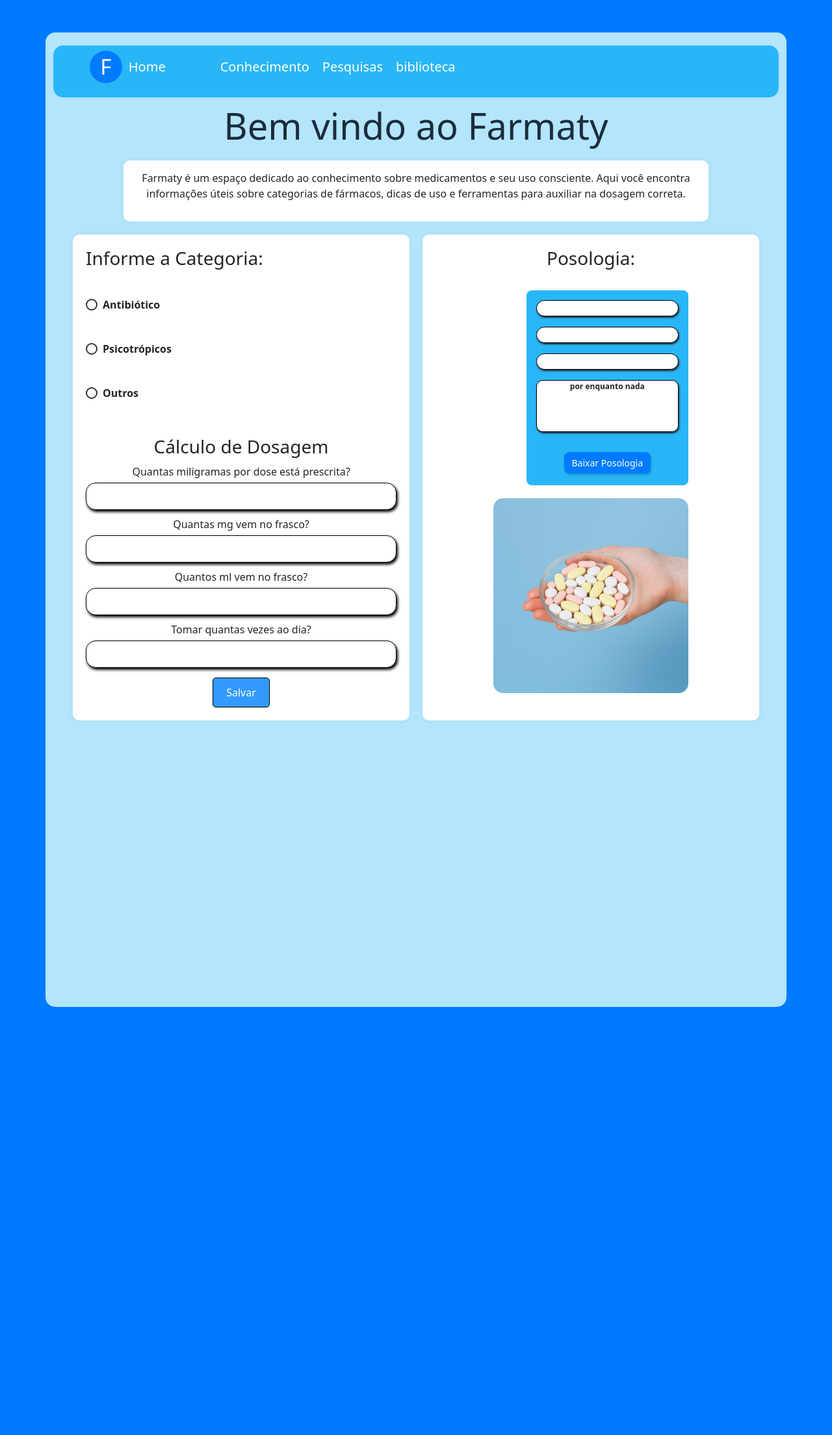
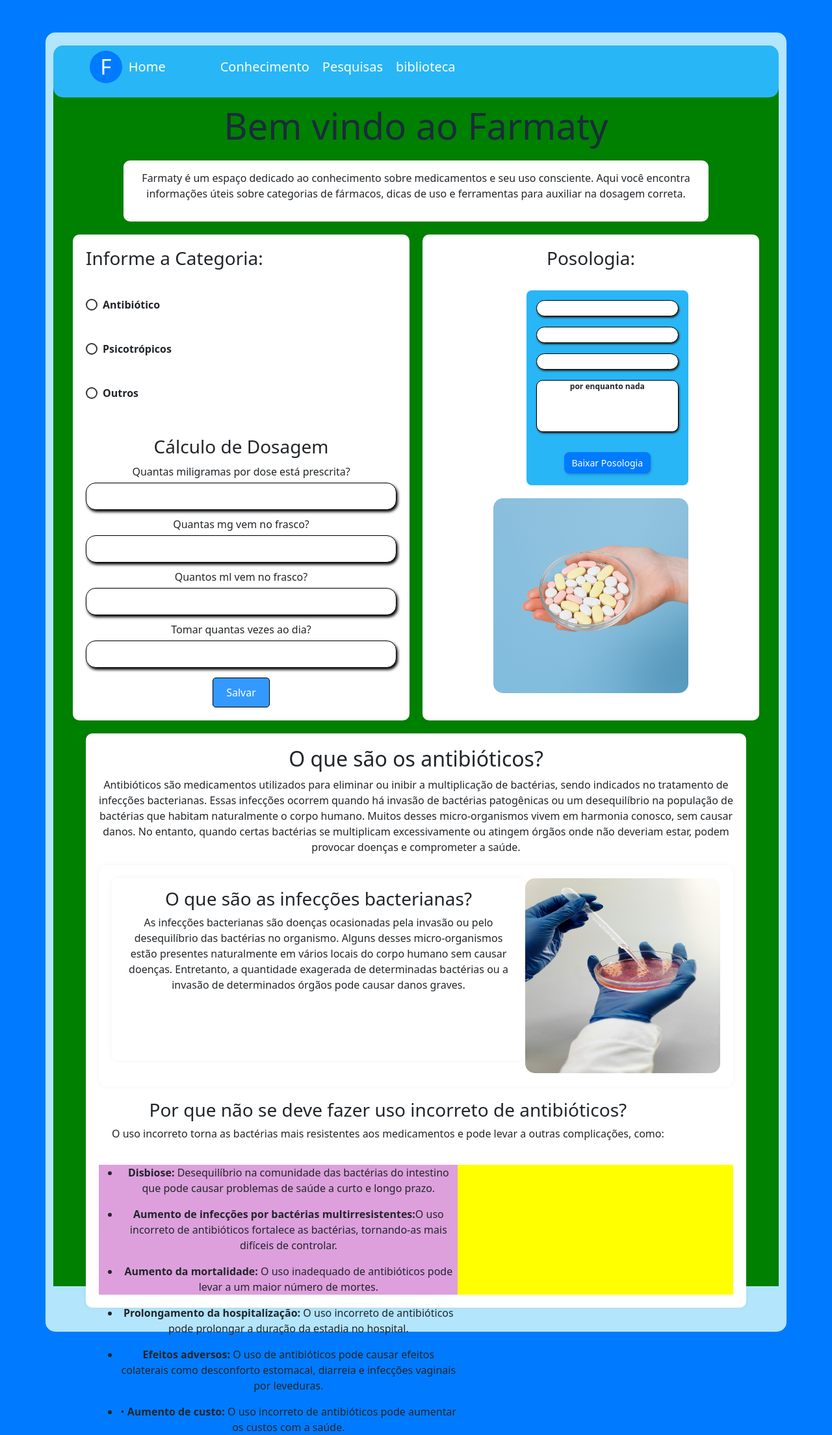
Before and after one commit to Anaellen123/Farmaty, a Flask app: page / in a window 1280 px wide. Shown: the whole page at 65% size. Before the commit the page ends 1550 px from the top, so only its background shows below. Run offline with Flask 3, Linux system fonts and the light colour scheme; some libraries are stand-ins or nearby versions.

Commit message:
twenty-ninth commit

```diff
--- a/static/css/style4.css
+++ b/static/css/style4.css
@@ -22,7 +22,7 @@ body{
 
 #background{
     background-color: var(--azul-claro);
-    height: 1500px;
+    height: 2000px;
     width: 100%;
     position: relative;
     top: 50px;
@@ -134,8 +134,9 @@ body{
 
 #bottom {
     padding: 30px;
+    height: 1850px;
     text-align: center;
-    background-color: var(--azul-claro);
+    background-color: green;
 }
 
 #bottom h1 {
@@ -143,7 +144,7 @@ body{
     margin-bottom: 20px;
 }
 
-#text {
+.text {
     background-color: #ffffff;
     border-radius: 10px;
     padding: 15px;
@@ -289,12 +290,12 @@ button:hover {
     font-size: 12px;
 }
 
-#img {
+.img {
     text-align: center;
 
 }
 
-#img img{
+.img img{
     border-radius: 15px;
 }
 
@@ -319,3 +320,49 @@ button:hover {
 #btn-download:hover {
     background-color: #0056b3;
 }
+
+#conteudo{
+    padding: 20px;
+    width: 100%;
+}
+
+#history{
+    background-color: #ffffff;
+    border-radius: 10px;
+    padding: 20px;
+    flex: 1 1 45%;
+    box-shadow: 0 0 10px rgba(0,0,0,0.05);
+
+}
+
+#history2{
+    display: flex;
+    background-color: #ffffff;
+    border-radius: 10px;
+    padding: 20px;
+    flex: 1 1 45%;
+    box-shadow: 0 0 10px rgba(0,0,0,0.05);
+}
+
+.text-sup{
+    padding: 20px;
+    display: flex;
+    justify-content: flex-start;
+}
+
+#tex-list{
+    display: flex;
+    justify-content: center;
+}
+
+#list{
+    height: 200px;
+    width: 65%;
+    background-color: plum;
+}
+
+.img-list{
+    height: 200px;
+    width: 50%;
+    background-color: yellow;
+}
--- a/templates/index_2.html
+++ b/templates/index_2.html
@@ -4,7 +4,7 @@
     <h1>Bem vindo ao Farmaty</h1>
 
     <div id="content">
-        <div id="text">
+        <div class="text">
             <p>
                 Farmaty é um espaço dedicado ao conhecimento sobre medicamentos e seu uso consciente.
                 Aqui você encontra informações úteis sobre categorias de fármacos, dicas de uso e ferramentas
@@ -75,10 +75,95 @@
 
                 </div>
 
-                <div id="img">
+                <div class="img">
                     <img src="static/img/pilulas-gpt.png" alt="Pílulas" width="300">
                 </div>
             </div>
+        </section>
+
+        <section id="conteudo">
+
+            <div id="history">
+                <div >
+                    <h2>O que são os antibióticos?</h2>
+                    <p>
+                        Antibióticos são medicamentos utilizados para eliminar ou inibir a multiplicação de bactérias,
+                              sendo indicados no tratamento de infecções bacterianas. Essas infecções ocorrem quando há
+                              invasão de bactérias patogênicas ou um desequilíbrio na população de bactérias que habitam
+                              naturalmente o corpo humano. Muitos desses micro-organismos vivem em harmonia conosco, sem
+                              causar danos. No entanto, quando certas bactérias se multiplicam excessivamente ou atingem
+                              órgãos onde não deveriam estar, podem provocar doenças e comprometer a saúde.
+                    </p>
+                </div>
+                <div id="history2">
+                    <div class="text text_sup">
+                        <h3>O que são as infecções bacterianas?</h3>
+                        <p>As infecções bacterianas são doenças ocasionadas pela invasão ou pelo desequilíbrio das
+                            bactérias no organismo. Alguns desses micro-organismos estão presentes naturalmente em
+                            vários locais do corpo humano sem causar doenças. Entretanto, a quantidade exagerada de
+                            determinadas bactérias ou a invasão de determinados órgãos pode causar danos graves.
+                        </p>
+                    </div>
+                    <div class="img img_sup">
+                        <img src="static/img/img_lab_formatada.png" width="300">
+
+                    </div>
+                </div>
+                <div>
+                    <div class="text-sup">
+                        <div>
+                            <h3>Por que não se deve fazer uso incorreto de antibióticos?</h3>
+                            <p>O uso incorreto torna as bactérias mais resistentes aos medicamentos e pode levar a outras complicações, como:</p>
+                        </div>
+                    </div>
+                    <div id="tex-list">
+                        <div id="list">
+
+                            <ul>
+                                <li>
+                                    <p>
+                                        <strong>Disbiose:</strong> Desequilíbrio na comunidade das bactérias do intestino que pode causar problemas
+                                        de saúde a curto e longo prazo.
+                                    </p>
+                                </li>
+                                <li>
+                                    <p>
+                                        <strong>Aumento de infecções por bactérias multirresistentes:</strong>O uso incorreto de antibióticos
+                                        fortalece as bactérias, tornando-as mais difíceis de controlar.
+                                    </p>
+                                </li>
+                                <li>
+                                    <p>
+                                        <strong>Aumento da mortalidade:</strong> O uso inadequado de antibióticos pode levar a um maior número de mortes.
+                                    </p>
+                                </li>
+                                <li>
+                                    <p>
+                                        <strong>Prolongamento da hospitalização:</strong> O uso incorreto de antibióticos pode prolongar a duração da estadia no hospital.
+                                    </p>
+                                </li>
+                                <li>
+                                    <p>
+                                        <strong>Efeitos adversos:</strong> O uso de antibióticos pode causar efeitos colaterais como desconforto estomacal, diarreia e infecções vaginais por leveduras.
+                                    </p>
+                                </li>
+                                <li>
+                                    <p>
+                                        •	<strong>Aumento de custo:</strong> O uso incorreto de antibióticos pode aumentar os custos com a saúde.
+                                    </p>
+                                </li>
+                            </ul>
+
+                        </div>
+                        <div class="img img-list">
+
+                        </div>
+
+                    </div>
+                </div>
+
+            </div>
+
         </section>
     </div>
 </div>
```
Also changed, not shown: static/img/img_lab_formatada.png (added), static/img/pillulas-segblock.jpg (added).
